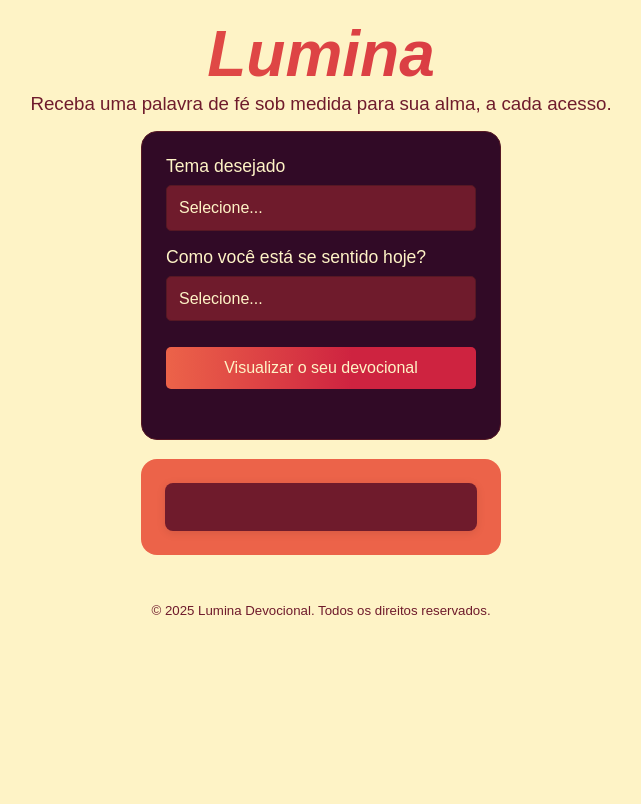
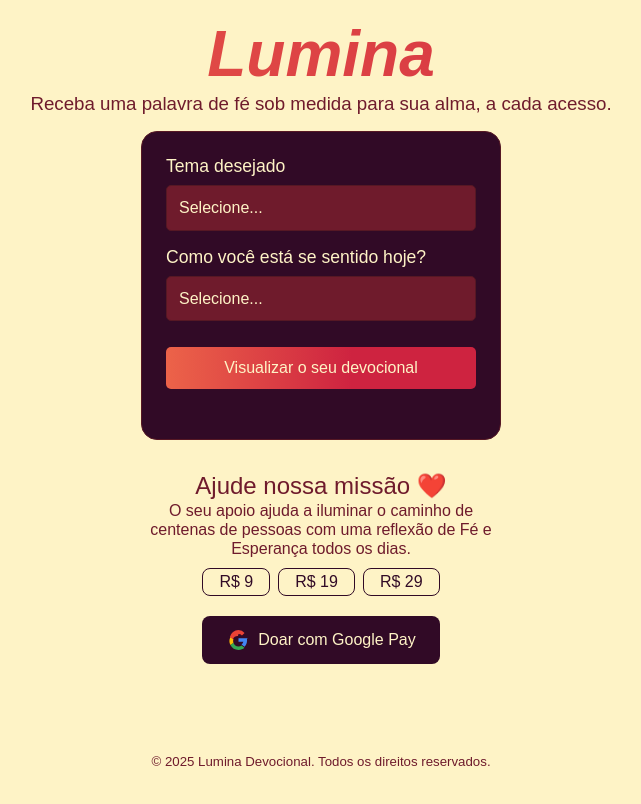
Before and after one commit to andreguigo/devocionais, a Vue app in the folder lumina/: page / in a window 1280 px wide. Shown: the top 804 px of the page, without its empty margins (319-960 px from the left). Built offline with nearby package versions, Linux system fonts and the light colour scheme; the HTML template or start-up script is replaced by a standard one; a web font is replaced by a local one.

Commit message:
adicionando botão de doação

```diff
--- a/lumina/dev-dist/sw.js
+++ b/lumina/dev-dist/sw.js
@@ -82,7 +82,7 @@ define(['./workbox-ab4816ec'], (function (workbox) { 'use strict';
     "revision": "3ca0b8505b4bec776b69afdba2768812"
   }, {
     "url": "index.html",
-    "revision": "0.k55kdf6huv"
+    "revision": "0.73bh6nvilt8"
   }], {});
   workbox.cleanupOutdatedCaches();
   workbox.registerRoute(new workbox.NavigationRoute(workbox.createHandlerBoundToURL("index.html"), {
--- /dev/null
+++ b/lumina/src/components/Donate.vue
@@ -0,0 +1,166 @@
+<template>
+  <div class="doacao-container">
+    <h2>Ajude nossa missão ❤️</h2>
+    <p>O seu apoio ajuda a iluminar o caminho de centenas de pessoas com uma reflexão de Fé e Esperança todos os dias.</p>
+
+    <div class="valores">
+      <button
+        v-for="v in valoresPredefinidos"
+        :key="v"
+        class="valor-btn"
+        :class="{ ativo: valorSelecionado === v }"
+        @click="selecionarValor(v)"
+      >
+        R$ {{ v }}
+      </button>
+    </div>
+
+    <button class="botao-googlepay" @click="abrirModal">
+      <svg xmlns="http://www.w3.org/2000/svg" viewBox="0 0 24 24" class="icone">
+        <path
+          d="M21.8 10.2h-1.04v-.05h-8.26v3.7h4.84a4.1 4.1 0 0 1-1.78 2.7l2.87 2.23c1.67-1.54 2.63-3.8 2.63-6.3 0-.48-.04-.95-.12-1.38z"
+          fill="#4285F4"
+        />
+        <path
+          d="M12.5 22c2.43 0 4.47-.8 5.96-2.17l-2.87-2.23c-.8.54-1.83.86-3.09.86a5.35 5.35 0 0 1-5.06-3.65l-3 2.3A8.97 8.97 0 0 0 12.5 22z"
+          fill="#34A853"
+        />
+        <path
+          d="M7.44 14.8a5.38 5.38 0 0 1-.3-1.8c0-.62.11-1.22.3-1.8l-3.02-2.3a8.97 8.97 0 0 0 0 8.18l3.02-2.3z"
+          fill="#FBBC05"
+        />
+        <path
+          d="M12.5 6.1a4.9 4.9 0 0 1 3.46 1.35l2.58-2.56A8.66 8.66 0 0 0 12.5 2a8.97 8.97 0 0 0-8.62 6.9l3.02 2.3a5.35 5.35 0 0 1 5.06-3.1z"
+          fill="#EA4335"
+        />
+      </svg>
+      <span>Doar com Google Pay</span>
+    </button>
+
+    <div v-if="mostrarModal" class="overlay" @click.self="fecharModal">
+      <div class="modal">
+        <iframe
+          :src="linkComValor"
+          frameborder="0"
+          allow="payment *"
+          class="iframe"
+        ></iframe>
+      </div>
+    </div>
+  </div>
+</template>
+
+<script>
+export default {
+  name: "DoacaoModalStripe",
+  data() {
+    return {
+      mostrarModal: false,
+      valoresPredefinidos: [9, 19, 29],
+      valorSelecionado: null,
+      paymentLinkBase: "https://donate.stripe.com/test_eVq6oJfpL0Q28Af5Gt5Ne03",
+    };
+  },
+  computed: {
+    valorFinal() {
+      return this.valorSelecionado || Number(this.valorPersonalizado) || 0;
+    },
+    linkComValor() {
+      if (!this.valorFinal) return this.paymentLinkBase;
+      // Stripe permite parâmetros adicionais, como client_reference_id ou metadata
+      return `${this.paymentLinkBase}?client_reference_id=doacao_${this.valorFinal}`;
+    },
+  },
+  methods: {
+    selecionarValor(v) {
+      this.valorSelecionado = v;
+    },
+    abrirModal() {
+      if (!this.valorFinal) {
+        alert("Escolha um valor para doar 🙏");
+        return;
+      }
+      this.mostrarModal = true;
+    },
+    fecharModal() {
+      this.mostrarModal = false;
+    },
+  },
+};
+</script>
+
+<style scoped>
+.doacao-container {
+  max-width: 390px;
+  margin: 0 auto;
+  text-align: center;
+  padding: 2rem 1rem;
+}.valores {
+  display: flex;
+  flex-wrap: wrap;
+  justify-content: center;
+  gap: 0.5rem;
+}
+.valor-btn {
+  background: #fef3c6;
+  border: 1px solid #310a26;
+  color: #310a26;
+  padding: 0.25rem 1rem;
+  border-radius: 8px;
+  cursor: pointer;
+  transition: 0.2s;
+}
+.valor-btn:hover {
+  background: #310a26;
+  color: #fef3c6;
+}
+.valor-btn.ativo {
+  background: #310a26;
+  color: #fef3c6;
+}
+.botao-googlepay {
+  background-color: #310a26;
+  color: #fef3c6;
+  font-weight: 500;
+  display: inline-flex;
+  align-items: center;
+  justify-content: center;
+  border: none;
+  border-radius: 8px;
+  padding: 0.75rem 1.5rem;
+  cursor: pointer;
+  transition: background 0.2s ease;
+  font-size: 1rem;
+}
+.botao-googlepay:hover {
+  background-color: #222;
+}
+.icone {
+  width: 24px;
+  height: 24px;
+  margin-right: 0.5rem;
+}
+/* Modal */
+.overlay {
+  position: fixed;
+  inset: 0;
+  background: rgba(0, 0, 0, 0.6);
+  display: flex;
+  align-items: center;
+  justify-content: center;
+  z-index: 999;
+}
+.modal {
+  background: #fef3c6;
+  border-radius: 12px;
+  width: 400px;
+  height: 600px;
+  overflow: hidden;
+  display: flex;
+}
+.iframe {
+  border: none;
+  width: 100%;
+  height: 100%;
+}
+</style>
--- a/lumina/src/layouts/Default.vue
+++ b/lumina/src/layouts/Default.vue
@@ -10,23 +10,22 @@
     <main class="main-content">
       <InsertDataForm @form-submitted="updateResult" />
       <ResultData :result="response" />
+
+      <div v-if="response">
         <ShareContent
           :shareText=responseMkd
           shareTitle
           url
-        v-if="response"
         />
+        <!--
         <SaveContent
           :saveText=responseMkd
-        v-if="response"
         />
+        -->
+      </div>
     </main>
 
-    <p>&nbsp;</p>
-
-    <main class="main-list">
-      <ListContent />
-    </main>
+    <Donate />
 
     <!-- footer -->
     <footer class="footer">
@@ -43,6 +42,7 @@ import ShareContent from '@/components/ShareContent.vue'
 import SaveContent from '@/components/SaveContent.vue'
 import TurndownService from 'turndown'
 import ListContent from '@/components/ListContent.vue'
+import Donate from '@/components/Donate.vue'
 
 export default {
   name: 'Default',
@@ -51,7 +51,8 @@ export default {
     ResultData,
     ShareContent,
     SaveContent,
-    ListContent
+    ListContent,
+    Donate
   },
   data() {
     return {
```
Lines whose indentation alone changed are shown as unchanged.
